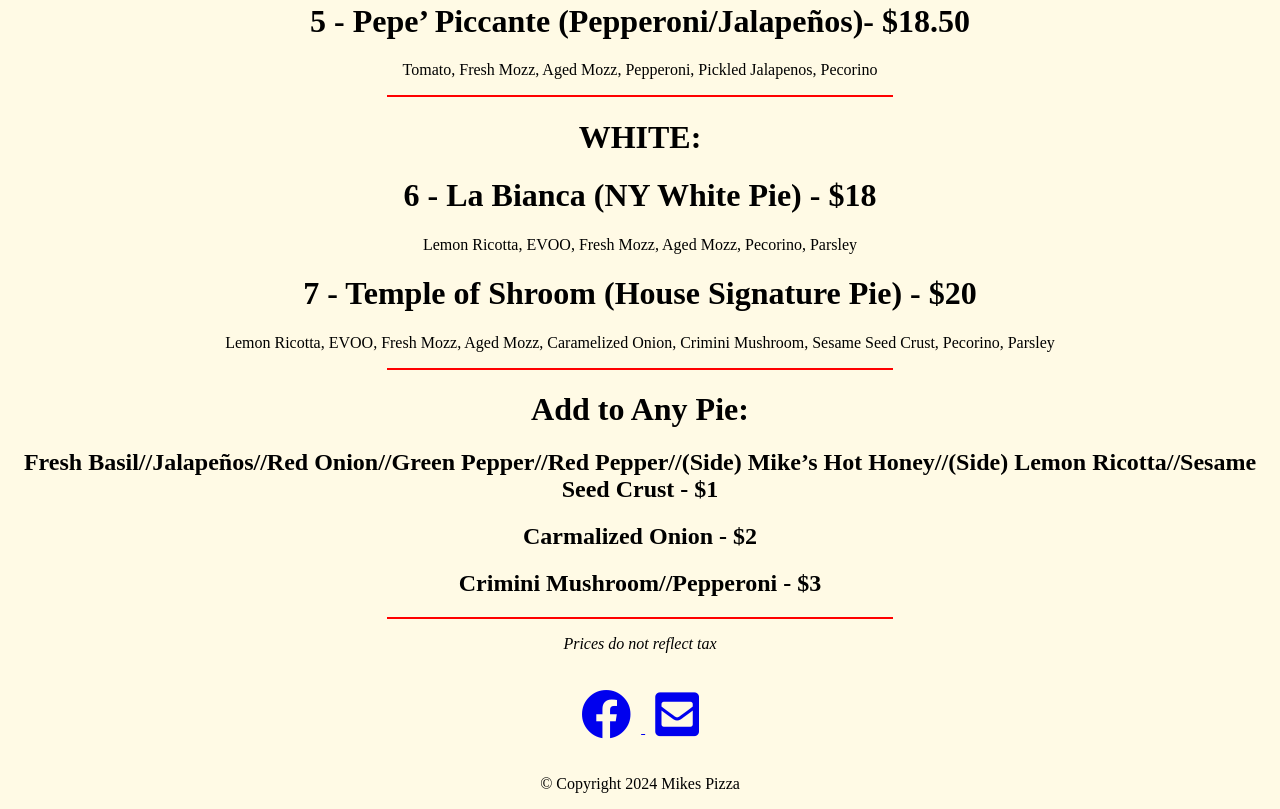
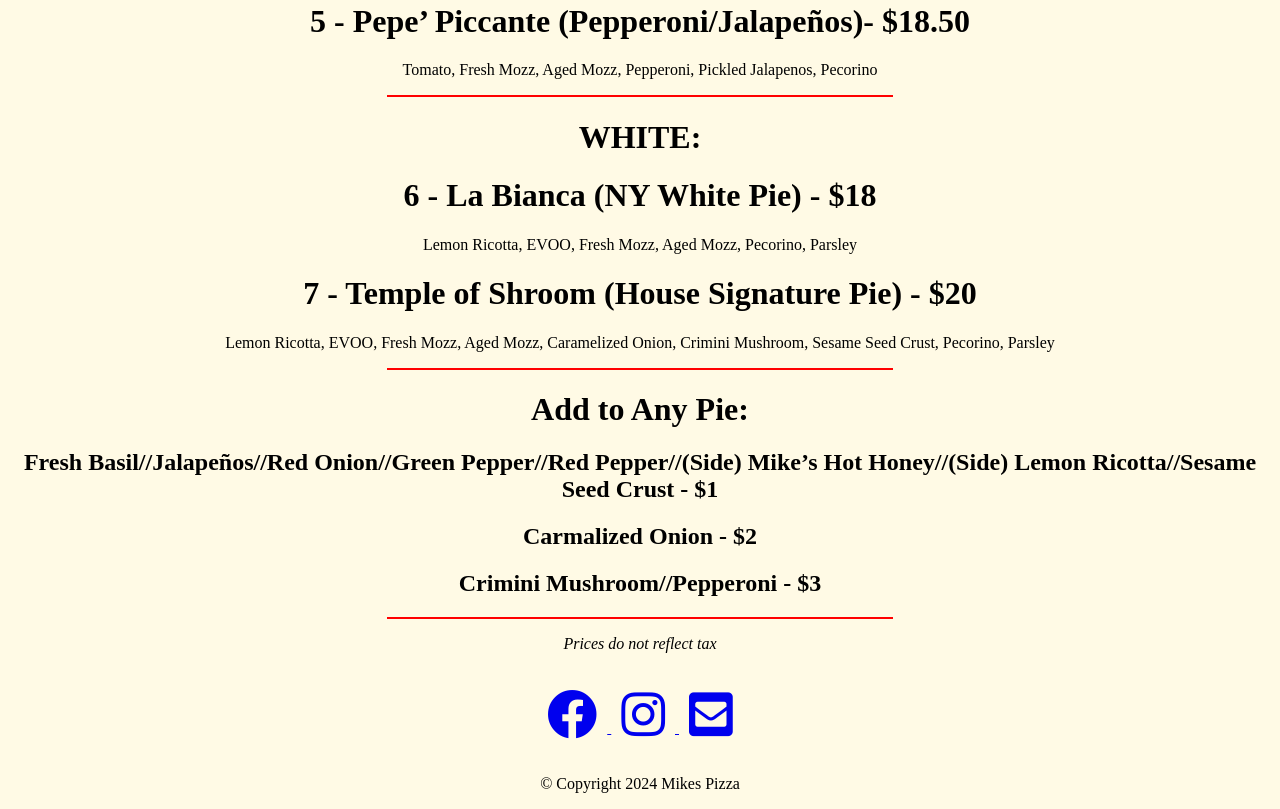
Before and after one commit to gwh84/mikespizza, a plain HTML site: page index.html in a window 1280 px wide. Shown: the part 895-1704 px from the top of the page. Drawn offline with Linux system fonts and the light colour scheme.

Commit message:
Add files via upload

```diff
--- a/index.html
+++ b/index.html
@@ -78,8 +78,11 @@
         <i class="social-icons fab fa-facebook"></i>
     </a>
 
-          <!-- <i class="social-icons fab fa-twitter-square"></i>
-          <i class="social-icons fab fa-instagram"></i> -->
+          <!-- <i class="social-icons fab fa-twitter-square"></i>-->
+          <a href="https://www.instagram.com/mikespizzacanton?igsh=NzI4ejd3ZnBlY3Vo">
+            <i class="social-icons fab fa-instagram"></i>
+          </a>
+
           <a href="mikespizzacanton@gmail.com">
             <i class="social-icons fas fa-envelope-square"></i>
           </a>
```
